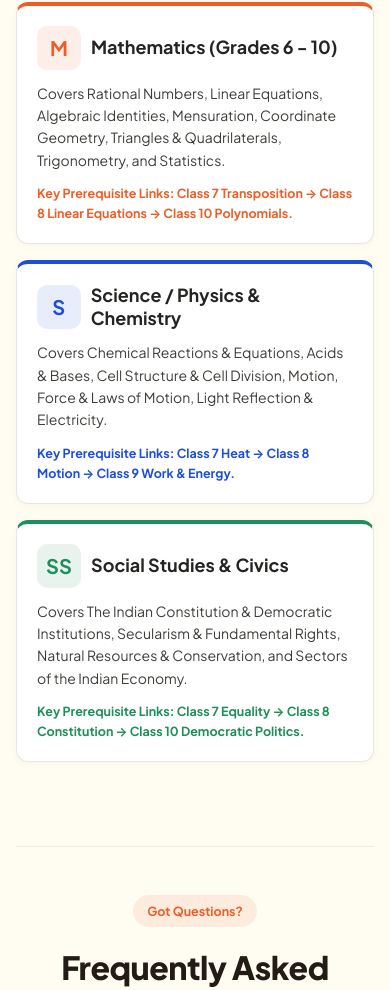
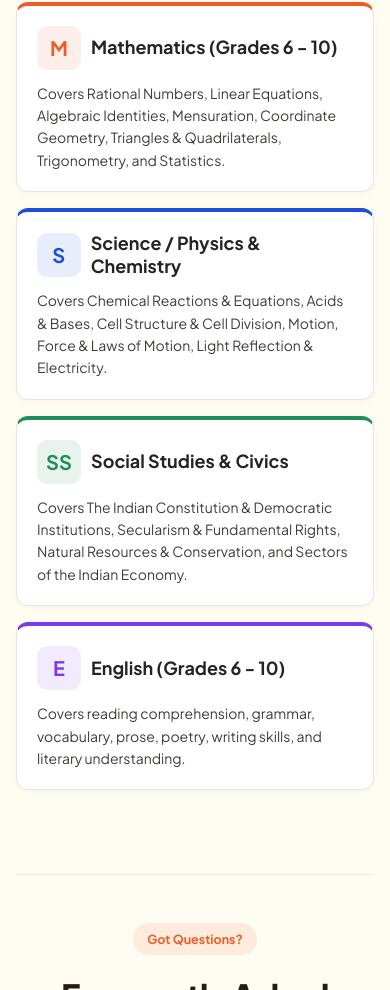
Before and after one commit to adhithyabairy-bit/Neev-basic, a React (Vite) app in the folder frontend/: page / in a window 390 px wide. Shown: the part 6631-7621 px from the top of the page. Built offline with nearby package versions, Linux system fonts and the light colour scheme; no server answers.

Commit message:
feat(public): remove prerequisite links text and add English subject card to curriculum section

```diff
--- a/frontend/src/public-pages/PublicCurriculumCoveragePage.jsx
+++ b/frontend/src/public-pages/PublicCurriculumCoveragePage.jsx
@@ -32,61 +32,49 @@ export default function PublicCurriculumCoveragePage({ onNavigate, onLaunchApp,
           </p>
         </div>
 
-        <div className="pub-grid-2">
+        <div className="pub-curriculum-grid">
           {/* Subject 1: Mathematics */}
-          <div className="pub-card">
+          <div className="pub-card" style={{ borderTop: '4px solid var(--pub-orange)' }}>
             <div style={{ display: 'flex', alignItems: 'center', gap: '10px', marginBottom: '12px' }}>
               <div className="pub-card-icon" style={{ marginBottom: 0 }}>M</div>
               <h3 className="pub-card-title" style={{ marginBottom: 0 }}>Mathematics (Grades 6 - 10)</h3>
             </div>
             <p className="pub-card-text">
-              Covers Linear Equations in One &amp; Two Variables, Arithmetic Precedence &amp; Integers, Exponents &amp; Powers, Algebraic Expressions &amp; Identities, Factorisation, Mensuration, Geometry, and Commercial Mathematics.
+              Covers Rational Numbers, Linear Equations, Algebraic Identities, Mensuration, Coordinate Geometry, Triangles &amp; Quadrilaterals, Trigonometry, and Statistics.
             </p>
-            <div style={{ marginTop: '12px', fontSize: '12.5px', color: 'var(--pub-orange)', fontWeight: '700' }}>
-              Key Prerequisite Links: Class 7 Simple Equations &rarr; Class 8 Linear Equations &rarr; Class 10 Quadratic Equations.
-            </div>
           </div>
 
           {/* Subject 2: Science */}
-          <div className="pub-card">
+          <div className="pub-card" style={{ borderTop: '4px solid #1D4ED8' }}>
             <div style={{ display: 'flex', alignItems: 'center', gap: '10px', marginBottom: '12px' }}>
-              <div className="pub-card-icon" style={{ marginBottom: 0 }}>S</div>
-              <h3 className="pub-card-title" style={{ marginBottom: 0 }}>Science / Physics / Biology (Grades 6 - 10)</h3>
+              <div className="pub-card-icon" style={{ marginBottom: 0, backgroundColor: 'rgba(29, 78, 216, 0.1)', color: '#1D4ED8' }}>S</div>
+              <h3 className="pub-card-title" style={{ marginBottom: 0 }}>Science / Physics &amp; Chemistry</h3>
             </div>
             <p className="pub-card-text">
-              Covers Cell Structure &amp; Functions, Osmosis &amp; Diffusion Transport, Prokaryotic vs Eukaryotic Cells, Scientific Models &amp; Inquiry, Force &amp; Pressure, Motion &amp; Laws, Electric Currents &amp; Chemical Effects.
+              Covers Chemical Reactions &amp; Equations, Acids &amp; Bases, Cell Structure &amp; Cell Division, Motion, Force &amp; Laws of Motion, Light Reflection &amp; Electricity.
             </p>
-            <div style={{ marginTop: '12px', fontSize: '12.5px', color: 'var(--pub-orange)', fontWeight: '700' }}>
-              Key Prerequisite Links: Class 7 Living Processes &rarr; Class 8 Cell Organization &rarr; Class 9 Fundamental Unit of Life.
-            </div>
           </div>
 
-          {/* Subject 3: English Language */}
-          <div className="pub-card">
+          {/* Subject 3: Social Studies */}
+          <div className="pub-card" style={{ borderTop: '4px solid #1E8E5A' }}>
             <div style={{ display: 'flex', alignItems: 'center', gap: '10px', marginBottom: '12px' }}>
-              <div className="pub-card-icon" style={{ marginBottom: 0 }}>E</div>
-              <h3 className="pub-card-title" style={{ marginBottom: 0 }}>English Language &amp; Grammar (Grades 6 - 10)</h3>
+              <div className="pub-card-icon" style={{ marginBottom: 0, backgroundColor: 'rgba(30, 142, 90, 0.1)', color: '#1E8E5A' }}>SS</div>
+              <h3 className="pub-card-title" style={{ marginBottom: 0 }}>Social Studies &amp; Civics</h3>
             </div>
             <p className="pub-card-text">
-              Covers Reading Comprehension &amp; Textual Inferences, Active &amp; Passive Voice transformations, Verb Tenses &amp; Aspects, Subject-Verb Concord, Subordinate Clauses, and Literary Devices.
+              Covers The Indian Constitution &amp; Democratic Institutions, Secularism &amp; Fundamental Rights, Natural Resources &amp; Conservation, and Sectors of the Indian Economy.
             </p>
-            <div style={{ marginTop: '12px', fontSize: '12.5px', color: 'var(--pub-orange)', fontWeight: '700' }}>
-              Key Prerequisite Links: Class 7 Simple Tenses &rarr; Class 8 Concord &rarr; Class 10 Board Analytical Writing.
-            </div>
           </div>
 
-          {/* Subject 4: Social Studies */}
-          <div className="pub-card">
+          {/* Subject 4: English */}
+          <div className="pub-card" style={{ borderTop: '4px solid #7C3AED' }}>
             <div style={{ display: 'flex', alignItems: 'center', gap: '10px', marginBottom: '12px' }}>
-              <div className="pub-card-icon" style={{ marginBottom: 0 }}>SS</div>
-              <h3 className="pub-card-title" style={{ marginBottom: 0 }}>Social Studies &amp; History / Civics (Grades 6 - 10)</h3>
+              <div className="pub-card-icon" style={{ marginBottom: 0, backgroundColor: 'rgba(124, 58, 237, 0.1)', color: '#7C3AED' }}>E</div>
+              <h3 className="pub-card-title" style={{ marginBottom: 0 }}>English (Grades 6 - 10)</h3>
             </div>
             <p className="pub-card-text">
-              Covers The Indian Constitution &amp; Democratic Institutions, Secularism &amp; Fundamental Rights, Natural Resources &amp; Conservation, Historical Inquiry &amp; Colonialism, and Sectors of the Indian Economy.
+              Covers reading comprehension, grammar, vocabulary, prose, poetry, writing skills, and literary understanding.
             </p>
-            <div style={{ marginTop: '12px', fontSize: '12.5px', color: 'var(--pub-orange)', fontWeight: '700' }}>
-              Key Prerequisite Links: Class 7 Equality &rarr; Class 8 Constitution &rarr; Class 10 Democratic Politics.
-            </div>
           </div>
         </div>
       </div>
--- a/frontend/src/public-pages/PublicHomePage.jsx
+++ b/frontend/src/public-pages/PublicHomePage.jsx
@@ -338,7 +338,7 @@ export default function PublicHomePage({ onNavigate, onLaunchApp, activeSection
             </p>
           </div>
 
-          <div className="pub-grid-3">
+          <div className="pub-curriculum-grid">
             <div className="pub-card" style={{ borderTop: '4px solid var(--pub-orange)' }}>
               <div style={{ display: 'flex', alignItems: 'center', gap: '10px', marginBottom: '12px' }}>
                 <div className="pub-card-icon" style={{ marginBottom: 0 }}>M</div>
@@ -347,9 +347,6 @@ export default function PublicHomePage({ onNavigate, onLaunchApp, activeSection
               <p className="pub-card-text">
                 Covers Rational Numbers, Linear Equations, Algebraic Identities, Mensuration, Coordinate Geometry, Triangles &amp; Quadrilaterals, Trigonometry, and Statistics.
               </p>
-              <div style={{ marginTop: '12px', fontSize: '12.5px', color: 'var(--pub-orange)', fontWeight: '700' }}>
-                Key Prerequisite Links: Class 7 Transposition &rarr; Class 8 Linear Equations &rarr; Class 10 Polynomials.
-              </div>
             </div>
 
             <div className="pub-card" style={{ borderTop: '4px solid #1D4ED8' }}>
@@ -360,9 +357,6 @@ export default function PublicHomePage({ onNavigate, onLaunchApp, activeSection
               <p className="pub-card-text">
                 Covers Chemical Reactions &amp; Equations, Acids &amp; Bases, Cell Structure &amp; Cell Division, Motion, Force &amp; Laws of Motion, Light Reflection &amp; Electricity.
               </p>
-              <div style={{ marginTop: '12px', fontSize: '12.5px', color: '#1D4ED8', fontWeight: '700' }}>
-                Key Prerequisite Links: Class 7 Heat &rarr; Class 8 Motion &rarr; Class 9 Work &amp; Energy.
-              </div>
             </div>
 
             <div className="pub-card" style={{ borderTop: '4px solid #1E8E5A' }}>
@@ -373,9 +367,16 @@ export default function PublicHomePage({ onNavigate, onLaunchApp, activeSection
               <p className="pub-card-text">
                 Covers The Indian Constitution &amp; Democratic Institutions, Secularism &amp; Fundamental Rights, Natural Resources &amp; Conservation, and Sectors of the Indian Economy.
               </p>
-              <div style={{ marginTop: '12px', fontSize: '12.5px', color: '#1E8E5A', fontWeight: '700' }}>
-                Key Prerequisite Links: Class 7 Equality &rarr; Class 8 Constitution &rarr; Class 10 Democratic Politics.
+            </div>
+
+            <div className="pub-card" style={{ borderTop: '4px solid #7C3AED' }}>
+              <div style={{ display: 'flex', alignItems: 'center', gap: '10px', marginBottom: '12px' }}>
+                <div className="pub-card-icon" style={{ marginBottom: 0, backgroundColor: 'rgba(124, 58, 237, 0.1)', color: '#7C3AED' }}>E</div>
+                <h3 className="pub-card-title" style={{ marginBottom: 0 }}>English (Grades 6 - 10)</h3>
               </div>
+              <p className="pub-card-text">
+                Covers reading comprehension, grammar, vocabulary, prose, poetry, writing skills, and literary understanding.
+              </p>
             </div>
           </div>
         </section>
--- a/frontend/src/public-pages/publicPages.css
+++ b/frontend/src/public-pages/publicPages.css
@@ -227,6 +227,13 @@
   display: grid;
   grid-template-columns: repeat(auto-fit, minmax(400px, 1fr));
   gap: 28px;
+  margin: 36px 0;
+}
+
+.pub-curriculum-grid {
+  display: grid;
+  grid-template-columns: repeat(2, 1fr);
+  gap: 24px;
   margin: 36px 0;
 }
 
@@ -496,7 +503,7 @@
   .pub-container {
     padding: 24px 16px 60px;
   }
-  .pub-grid-2, .pub-grid-3 {
+  .pub-grid-2, .pub-grid-3, .pub-curriculum-grid {
     grid-template-columns: 1fr;
     gap: 16px;
   }
```
